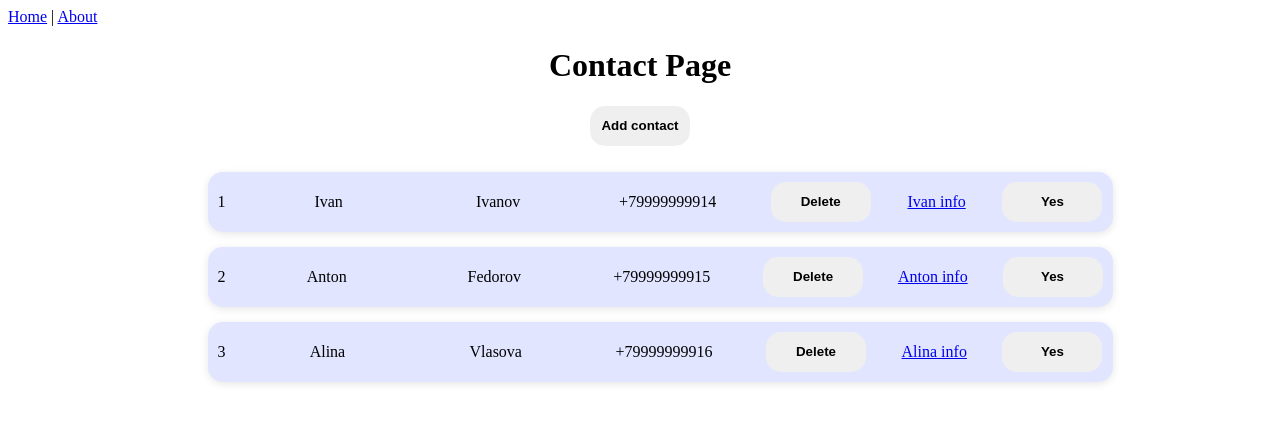
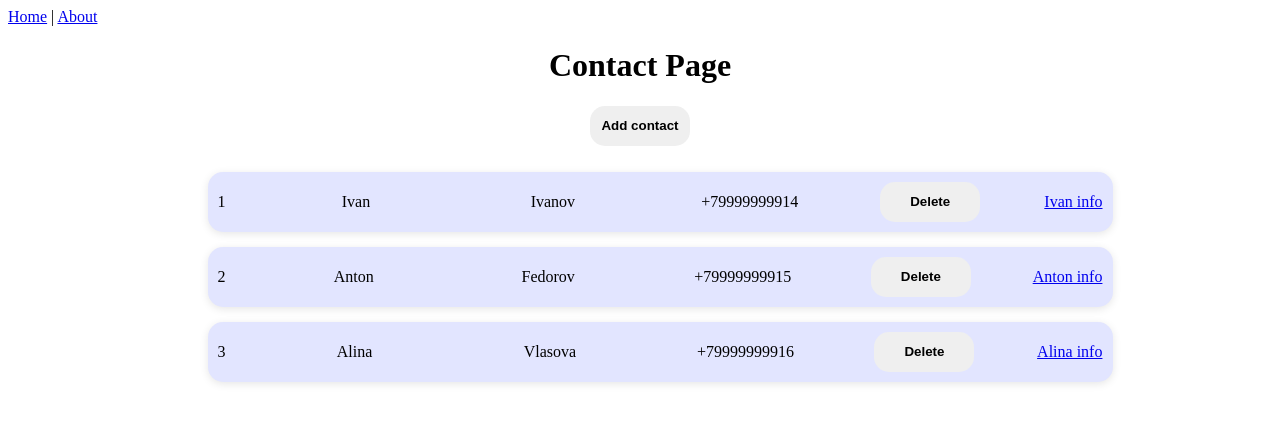
Before and after one commit to shestmintsev-kirill/Contact-book, a Vue app: page / in a window 1280 px wide. Shown: the top 422 px of the page. Built offline with nearby package versions, Linux system fonts and the light colour scheme.

Commit message:
Compl remove

```diff
--- a/src/components/ContactItem.vue
+++ b/src/components/ContactItem.vue
@@ -1,6 +1,6 @@
 <template>
   <div>
-    <li v-for="(contact, index) in contactsListed" :key="contact.id">
+    <li>
       <span>{{ index + 1 }}</span>
       <span>{{ contact.name }}</span>
       <span>{{ contact.sername }}</span>
@@ -9,7 +9,6 @@
       <router-link :to="`/info/${contact.id}`">
         {{ contact.name }} info
       </router-link>
-      <button @click="remove">Yes</button>
       <transition name="after">
         <div v-if="showReq" class="after-mask">
           <div class="after-container">
@@ -28,10 +27,18 @@
 </template>
 
 <script>
-import { mapGetters } from "vuex";
+import { mapActions, mapGetters } from "vuex";
 
 export default {
   name: "ContactItem",
+  props: {
+    index: {
+      type: Number
+    },
+    contact: {
+      type: Object
+    }
+  },
   data: () => ({
     showReq: false,
     ContactInfo: false
@@ -40,15 +47,11 @@ export default {
     ...mapGetters("contact", ["contactsListed"])
   },
   methods: {
+    ...mapActions("contact", ["removeContact"]),
     remove() {
-      console.log(this.$store.index);
-      // let id = this.contact.id;
-      // this.$store.commit("REMOVE_CONTACT", id);
+      console.log(this.contact.id);
+      this.removeContact(this.contact.id);
     }
-    // ...mapActions("contact", ["removeContact"]),
-    // remove() {
-    //   this.removeContact(this.contact.id);
-    // }
   }
 };
 </script>
--- a/src/components/Contacts.vue
+++ b/src/components/Contacts.vue
@@ -1,18 +1,27 @@
 <template>
   <div>
     <ul>
-      <ContactItem />
+      <ContactItem
+        v-for="(contact, index) in contactsListed"
+        :key="contact.id"
+        :index="index"
+        :contact="contact"
+      />
     </ul>
   </div>
 </template>
 
 <script>
+import { mapGetters } from "vuex";
 import ContactItem from "./ContactItem.vue";
 
 export default {
   name: "Contacts",
   components: {
     ContactItem
+  },
+  computed: {
+    ...mapGetters("contact", ["contactsListed"])
   },
   methods: {
     removeContact(id) {
--- a/src/store/modules/contact.js
+++ b/src/store/modules/contact.js
@@ -8,15 +8,15 @@ const contactStore = {
     ]
   },
   getters: {
-    contactsListed: ({ contacts }) => contacts
+    contactsListed: ({ contacts }) => contacts,
+    getContactById: ({ contacts }) => id => {
+      return contacts.find(contacts => contacts.id === id);
+    }
   },
   mutations: {
     ADD_CONTACT(state, contact) {
       state.contacts.push(contact);
     },
-    // REMOVE_CONTACT(state, id) {
-    //   state.contacts = state.contacts.filter(c => c.id !== id);
-    // }
     REMOVE_CONTACT(state, id) {
       state.contacts = state.contacts.filter(c => c.id !== id);
     }
@@ -25,10 +25,10 @@ const contactStore = {
     addNewContact({ commit }, contact) {
       const newContact = { ...contact, id: String(Math.random() * 10) };
       commit("ADD_CONTACT", newContact);
+    },
+    removeContact({ commit }, id) {
+      commit("REMOVE_CONTACT", id);
     }
-    // removeContact({ commit }, contact) {
-    //   commit("REMOVE_CONTACT", contact);
-    // }
   }
 };
 
--- a/src/views/ContactInfo.vue
+++ b/src/views/ContactInfo.vue
@@ -1,15 +1,27 @@
 <template>
   <div class="">
     <h1>contact {{ $route.params.id }}</h1>
-
-    <!-- <h1>{{ contact }}</h1> -->
+    <button @click="add"></button>
   </div>
 </template>
 
 <script>
+import { mapGetters } from "vuex";
+
 export default {
   name: "ContactInfo",
-  data: () => ({})
+  computed: {
+    // ...mapState("contact", ["contacts"]),
+    ...mapGetters("contact", ["getContactById"]),
+    getContact() {
+      return this.getContactById(this.$route.params.id);
+    }
+  },
+  methods: {
+    add() {
+      console.log(this.this.$route.params.id);
+    }
+  }
 };
 </script>
 
```
